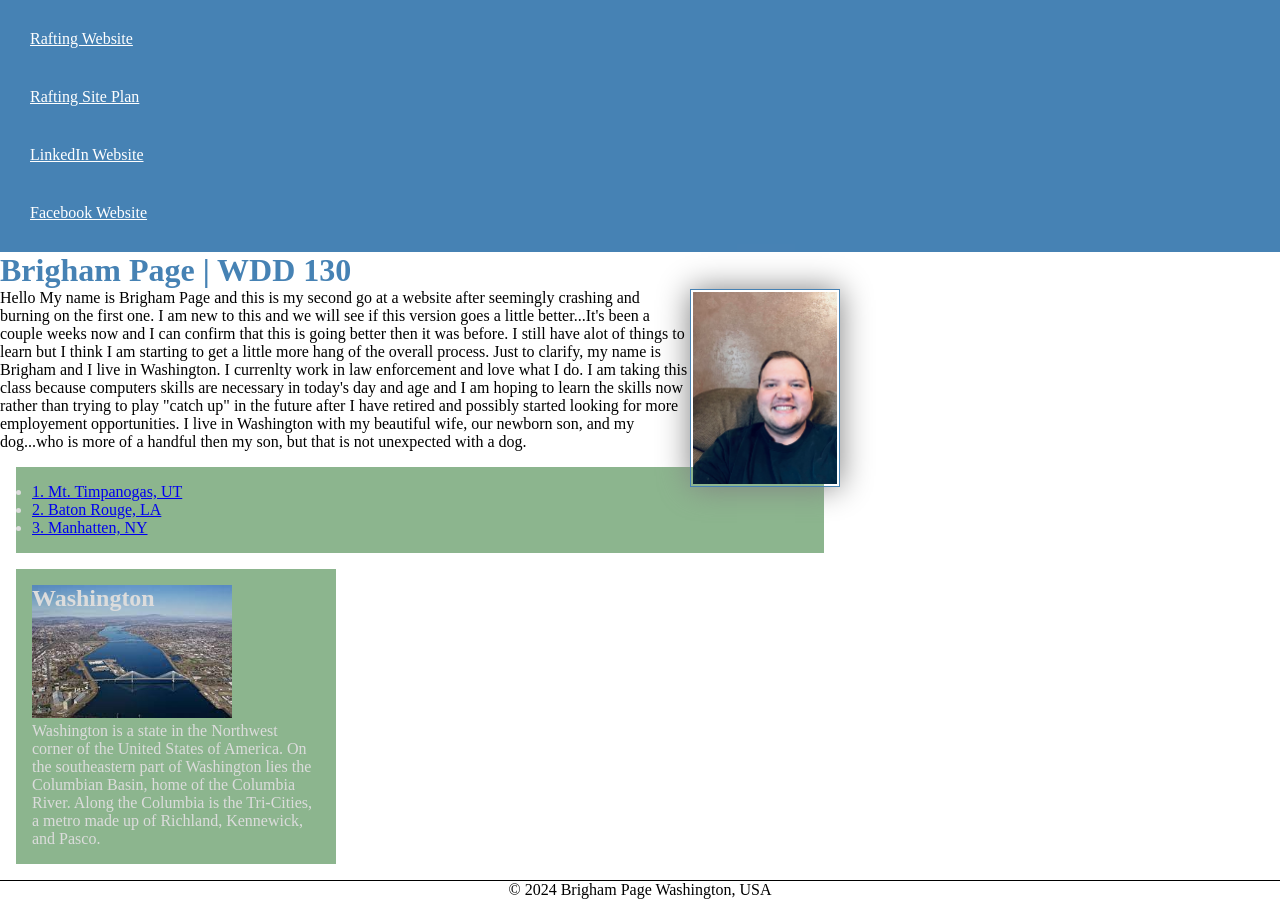
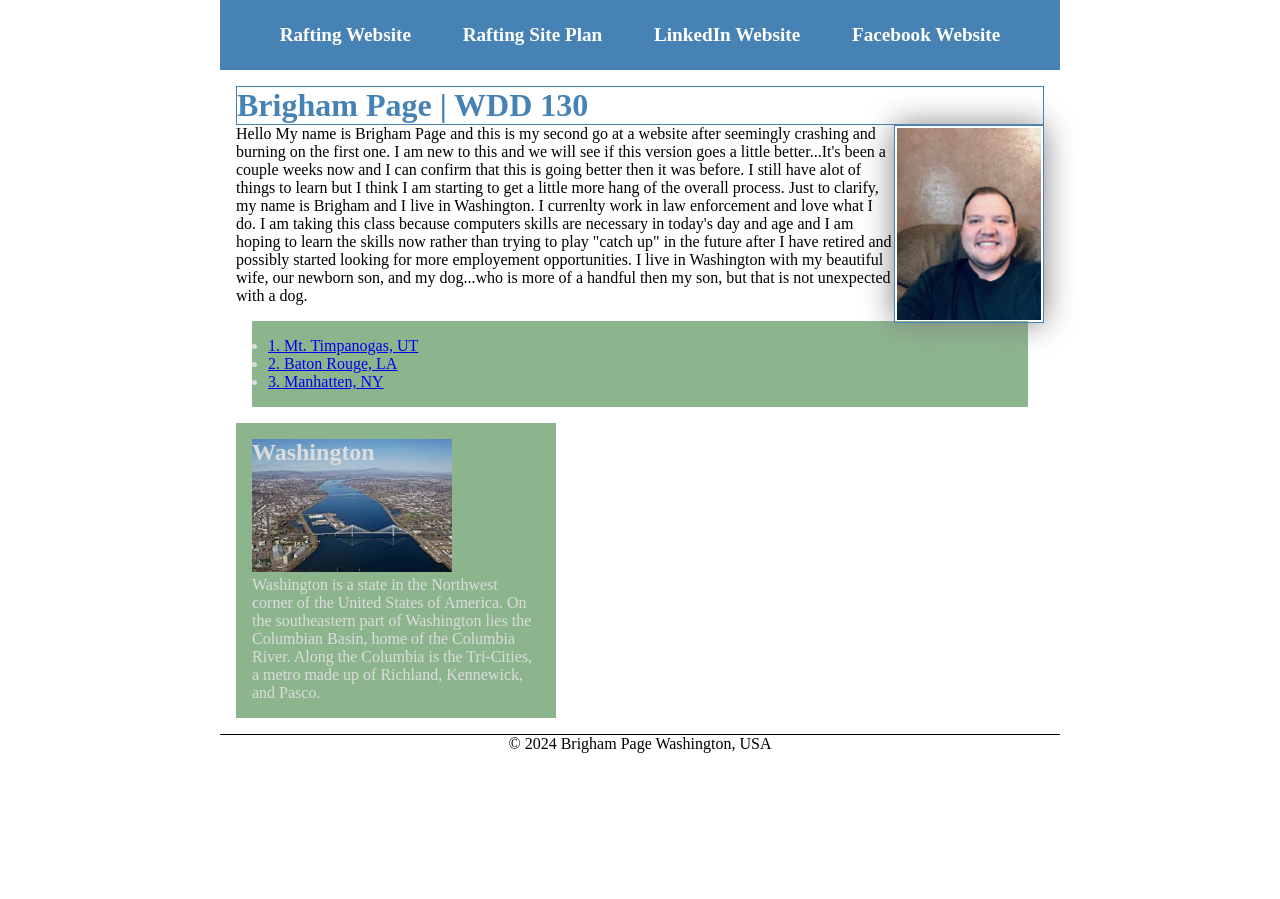
Before and after one commit to brigpage/wdd130, a plain HTML site: page index.html in a window 1280 px wide. After the commit the page ends 800 px from the top, so only its background shows below. Drawn offline with Linux system fonts and the light colour scheme.

Commit message:
W04 Changes

```diff
--- a/index.html
+++ b/index.html
@@ -8,7 +8,9 @@
         <meta name="author" content="Brigham Page">
         <link rel="stylesheet" href="styles/styles.css">
     </head>
+
     <body>
+
         <header>
             <nav>
                 <a href="wwr/">Rafting Website</a>
@@ -17,6 +19,8 @@
                 <a href="https://facebook.com">Facebook Website</a>
             </nav>
         </header>
+
+    <div class="grid">
         <main>
             <h1>Brigham Page | WDD 130</h1>
             <img src="images/profile.jpg" alt="Hello My name is Brigham Page" width="200">
@@ -35,9 +39,12 @@
             <img src="images/tricities-washington.jpg" alt="The Columbia River in Tri-Cities Washington">
             <p>Washington is a state in the Northwest corner of the United States of America. On the southeastern part of Washington lies the Columbian Basin, home of the Columbia River. Along the Columbia is the Tri-Cities, a metro made up of Richland, Kennewick, and Pasco.</p>
         </aside>
+    </div>
+
         <footer>
             <p>© 2024 Brigham Page Washington, USA</p>
         </footer>
+
     </body>
     <!--January 24th, 2024-->
 </html>
--- a/styles/styles.css
+++ b/styles/styles.css
@@ -6,17 +6,24 @@
 
 nav{
     background-color: steelblue;
-    padding: 10px;
+    padding: 1rem;
+    display: flex;
+    justify-content: space-evenly;
+    align-items: center;
 }
 
 nav a{
     color: white;
     display: block;
-    padding: 20px;
+    padding: 0.5rem;
+    text-decoration: none;
+    font-size: 1.2rem;
+    font-weight: 700;
 }
 
 h1{
     color: steelblue;
+    border: 1px solid steelblue;
 }
 
 main img{
@@ -30,10 +37,6 @@ main img{
 
 p{
     padding: 0 ;
-}
-
-main{
-    max-width: 840px;
 }
 
 aside{
@@ -58,6 +61,11 @@ footer{
     text-align: center;
 }
 
+header, .grid, footer {
+    max-width: 840px;
+    margin: 0 auto;
+}
+
 /*Class Selectors*/
 
 .box{
@@ -71,6 +79,8 @@ footer{
 aside{
     width: 20em;
     text-align: left;
+    grid-column: 1/2;
+    grid-row: 1/2;
 }
 
 aside h2{
@@ -78,3 +88,8 @@ aside h2{
     top:auto;
     left:auto;
 }
+
+main{
+    grid-column: 2/3;
+    margin: 1rem;
+}
```
